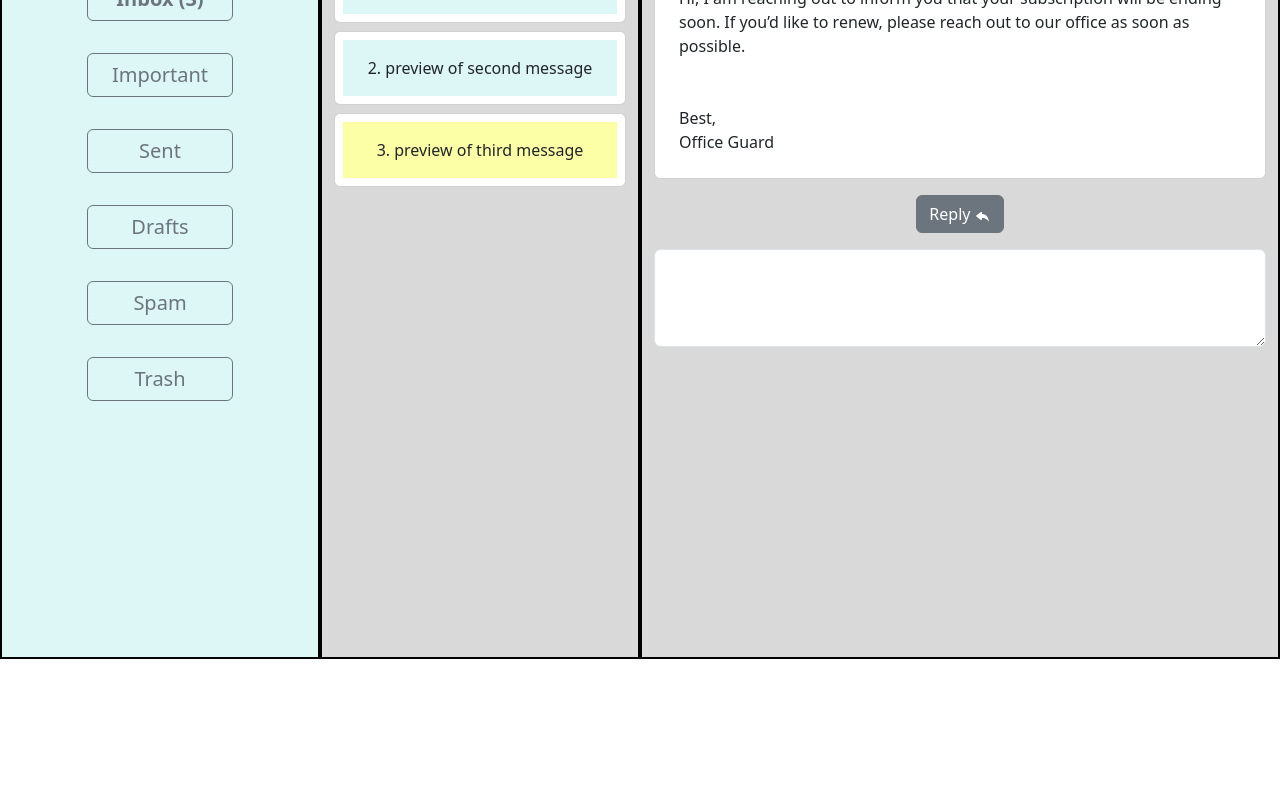
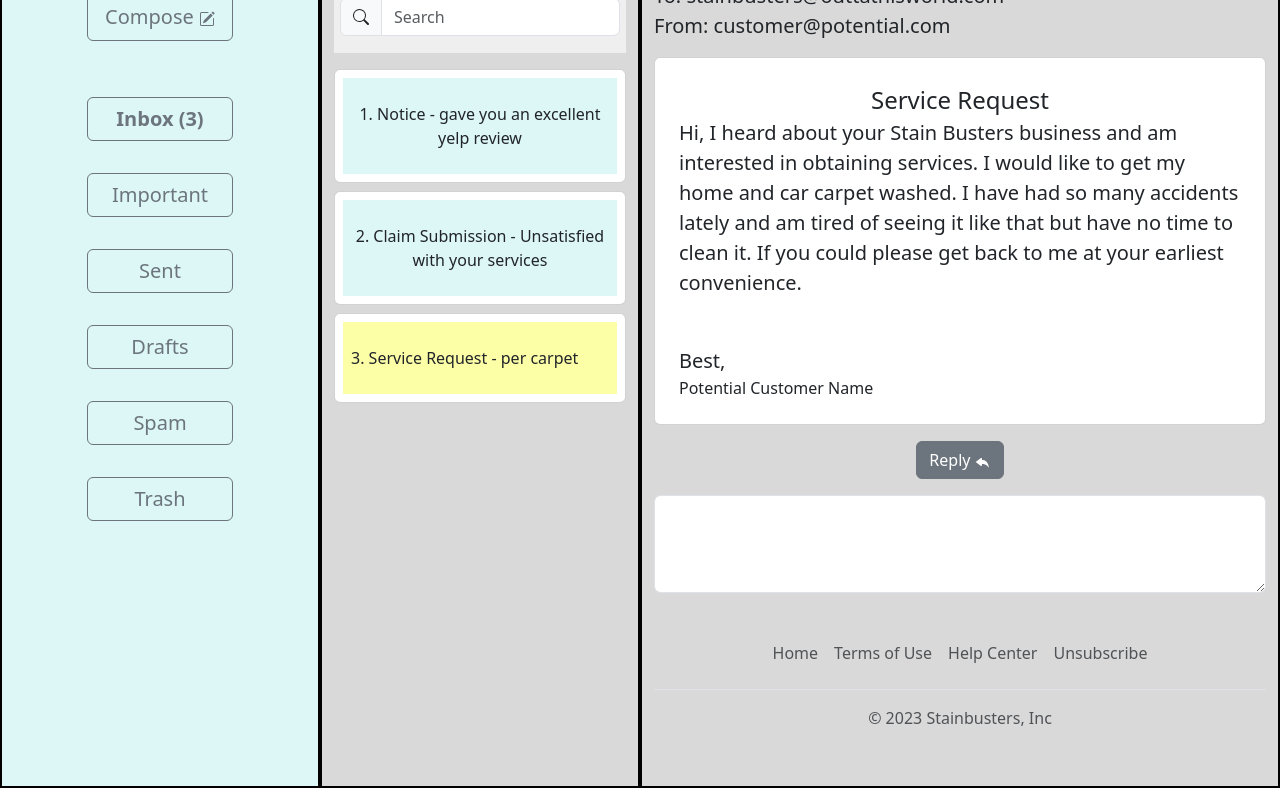
Before and after one commit to achavez101/bootstrap-email-chavez, a plain HTML site: page index.html in a window 1280 px wide. Shown: the part 297-1085 px from the top of the page. Before the commit the page ends 956 px from the top, so only its background shows below. Drawn offline with nearby package versions, Linux system fonts and the light colour scheme.

Commit message:
footer addition and logo link addition

```diff
--- a/index.html
+++ b/index.html
@@ -18,7 +18,7 @@
         <span class="fs-1">Stain Busters Email</span>
       </header>
       <nav class="navbar navbar-expand navbar-expand-lg nav-container d-flex flex-wrap justify-content-center">
-      <a class="laundry justify-content-center" href="#">
+        <a class="laundry justify-content-center" href="./LaundryLogo.png" target="_blank">
           <img src="./LaundryLogo.png" alt="Stain Busters Business Logo">
         </a>
         <!--folder section-->
@@ -28,8 +28,8 @@
             <div class="offcanvas-body d-flex flex-wrap justify-content-center">
               <div class="dropdown">
                 <!-- mt-3 -->
-              <button class="btn btn-sm btn-secondary dropdown-toggle py-2 mb-5 m-3 p-2" type="button" id="dropdownMenuButton"
-                data-bs-toggle="dropdown">
+                <button class="btn btn-sm btn-secondary dropdown-toggle py-2 mb-5 m-3 p-2" type="button"
+                  id="dropdownMenuButton" data-bs-toggle="dropdown">
                   <!-- py-2 mb-5 m-1 p-2" -->
                   Options
                   <i class="fas fa-folder"></i>
@@ -117,37 +117,38 @@
                   </path>
                 </svg>
               </span>
-              <input type="text" class="form-control" placeholder="Search" aria-label="Search" aria-describedby="basic-addon1">
+              <input type="text" class="form-control" placeholder="Search" aria-label="Search"
+                aria-describedby="basic-addon1">
             </div>
           </button>
           <!-- card 1 box -->
           <div class="boxes justify-content-center py-3">
             <div class="card mb-2">
               <div class="card-body1 py-3">
-                <preview>1. preview of first message</preview>
+                <preview>1. Notice - gave you an excellent yelp review</preview>
               </div>
             </div>
             <!-- card 2 box -->
             <div class="card mb-2">
               <div class="card-body2 py-3">
-                <preview>2. preview of second message</preview>
+                <preview>2. Claim Submission - Unsatisfied with your services</preview>
               </div>
             </div>
             <!-- card 3 box -->
             <div class="card mb-2">
               <div class="card-body3 py-3">
-                <preview>3. preview of third message </preview>
+                <preview>3. Service Request - per carpet </preview>
               </div>
             </div>
           </div>
         </div>
         <!-- column 3 start -->
         <div class="col3 col-12 col-lg-6 col-md-6">
-          <div class="to">
-            To: justdoit@nikee.com
+          <div class="to fs-5">
+            To: stainbusters@outtathisworld.com
           </div>
-          <div class="from">
-            From: industries@office.com
+          <div class="from fs-5">
+            From: customer@potential.com
           </div>
 
           <div class="d-flex gap-2 mb-3">
@@ -155,33 +156,51 @@
           <div class="card mb-3">
             <div class="card-body">
               <div class="message fs-4">
-                Message
+                Service Request
               </div>
-              <div class="email-body1">
-                Hi, I am reaching out to inform you that your subscription will be ending soon. If you’d like to renew, please reach out to our office as soon as possible.
+              <div class="email-body1 fs-5">
+                Hi, I heard about your Stain Busters business and am interested in obtaining services. I would like to get
+                my home and car carpet washed. I have had so many accidents lately and am tired of seeing it like that but
+                have no time to clean it. If you could please get back to me at your earliest convenience.
               </div>
               <br>
               <br>
-              <div class="email-body2">
+              <div class="email-body2 fs-5">
                 Best,
               </div>
               <div class="email-body2">
-                Office Guard
+                Potential Customer Name
               </div>
             </div>
           </div>
           <button type="button" class="btn btn-secondary mb-3">
             Reply
-            <svg xmlns="http://www.w3.org/2000/svg" width="16" height="16" fill="currentColor" class="bi bi-reply-fill" viewBox="0 0 16 16">
-              <path d="M5.921 11.9 1.353 8.62a.719.719 0 0 1 0-1.238L5.921 4.1A.716.716 0 0 1 7 4.719V6c1.5 0 6 0 7 8-2.5-4.5-7-4-7-4v1.281c0 .56-.606.898-1.079.62z"></path>
+            <svg xmlns="http://www.w3.org/2000/svg" width="16" height="16" fill="currentColor" class="bi bi-reply-fill"
+              viewBox="0 0 16 16">
+              <path
+                d="M5.921 11.9 1.353 8.62a.719.719 0 0 1 0-1.238L5.921 4.1A.716.716 0 0 1 7 4.719V6c1.5 0 6 0 7 8-2.5-4.5-7-4-7-4v1.281c0 .56-.606.898-1.079.62z">
+              </path>
             </svg>
           </button>
 
           <textarea class="form-control py-4 mb-3" aria-label="With textarea"></textarea>
+          <!-- footer -->
+          <footer class="py-3 my-4">
+            <ul class="nav justify-content-center border-bottom pb-3 mb-3">
+              <li class="nav-item"><a href="#" class="nav-link p-2 text-muted">Home</a></li>
+              <li class="nav-item"><a href="#" class="nav-link p-2 text-muted">Terms of Use</a></li>
+              <li class="nav-item"><a href="#" class="nav-link p-2 text-muted">Help Center</a></li>
+              <li class="nav-item"><a href="#" class="nav-link p-2 text-muted">Unsubscribe</a></li>
+            </ul>
+            <p class="text-center text-muted">© 2023 Stainbusters, Inc</p>
+          </footer>
+
         </div>
       </div>
     </div>
     <!--Bootstrap Bundle with Popper -->
-    <script src="https://cdn.jsdelivr.net/npm/bootstrap@5.3.2/dist/js/bootstrap.bundle.min.js" integrity="sha384-C6RzsynM9kWDrMNeT87bh95OGNyZPhcTNXj1NW7RuBCsyN/o0jlpcV8Qyq46cDfL" crossorigin="anonymous"></script>
+    <script src="https://cdn.jsdelivr.net/npm/bootstrap@5.3.2/dist/js/bootstrap.bundle.min.js"
+      integrity="sha384-C6RzsynM9kWDrMNeT87bh95OGNyZPhcTNXj1NW7RuBCsyN/o0jlpcV8Qyq46cDfL"
+      crossorigin="anonymous"></script>
   </body>
 </html>
--- a/styles.css
+++ b/styles.css
@@ -6,7 +6,7 @@
     background-color: #FDFFA7;
 }
 img {
-    height: 10vh;
+    height: 25vh;
     border: 5px solid red;
 }
 #offcanvasExample{
@@ -30,7 +30,6 @@ img {
 .inbox1 {
     font-weight: bold;
 }
-
 .card {
     padding: 0.5em;
 }
@@ -40,6 +39,11 @@ img {
 .card-body3 {
     background-color: #FDFFA7;
 }
+preview {
+    display: flex;
+    align-items: start;
+    padding: 1vh;
+}
 .to, .from, .email-body1, .email-body2 {
     text-align: left;
 }
```
Lines whose indentation alone changed are shown as unchanged.
